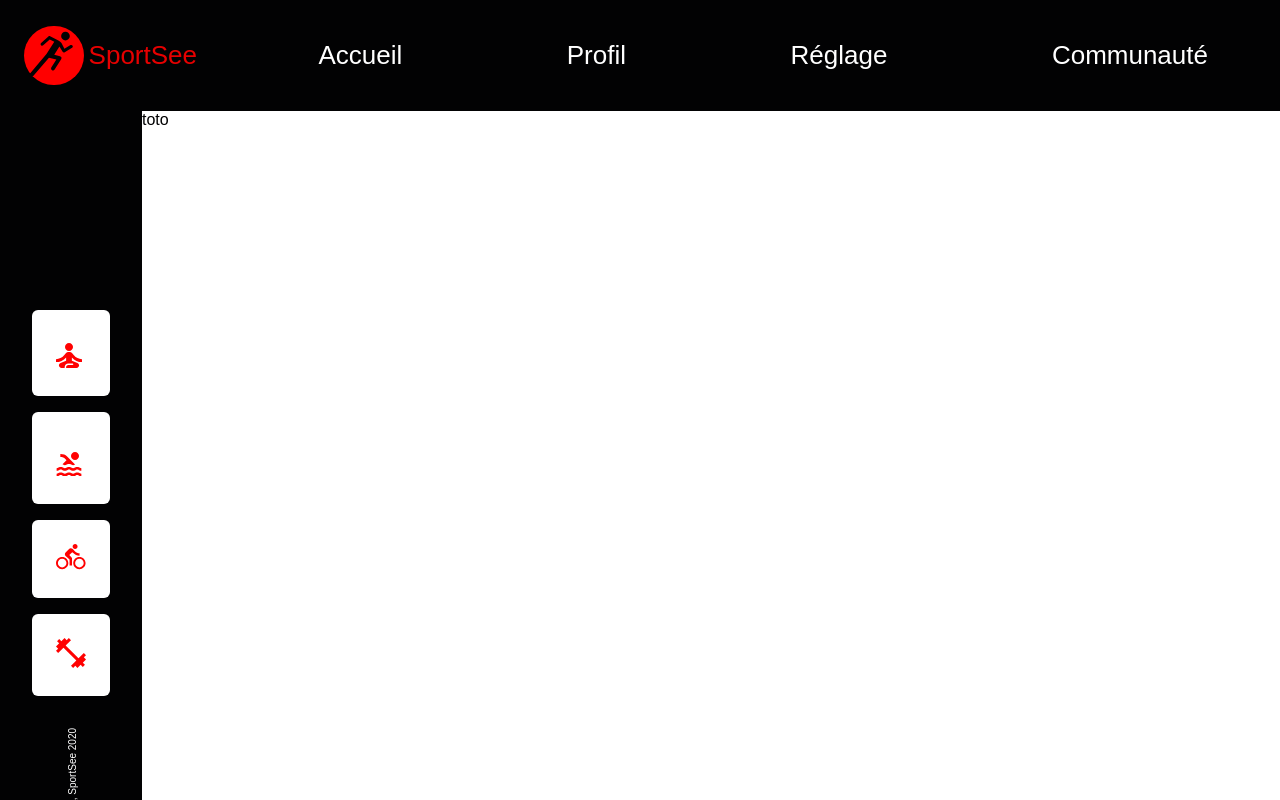
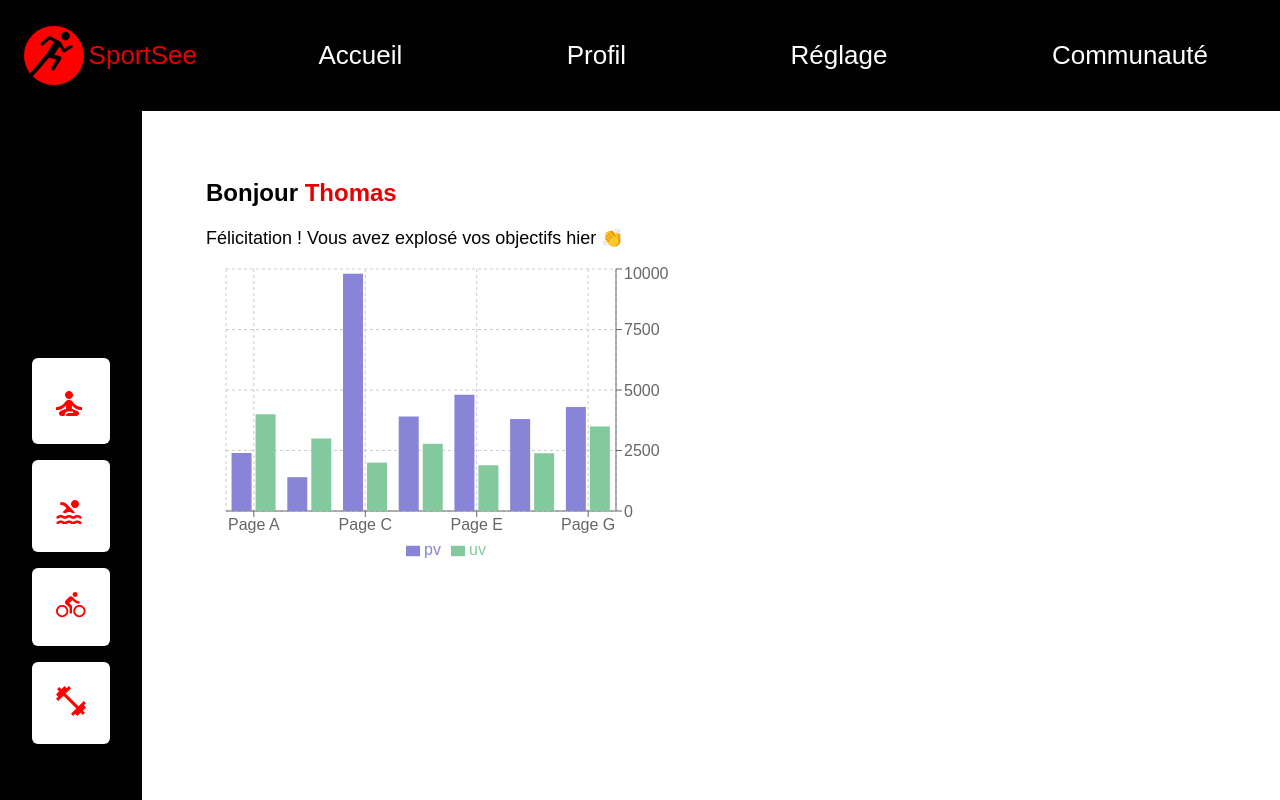
Before and after one commit to mkiera972/AngeleJeremy_12_04102021, a React (Create React App) app in the folder sportsee/: page / in a window 1280 px wide. Shown: the top 800 px of the page. Built offline with nearby package versions, Linux system fonts and the light colour scheme.

Commit message:
Creation of the components folder and movement of files

```diff
--- a/sportsee/package.json
+++ b/sportsee/package.json
@@ -11,6 +11,7 @@
     "react-dom": "^17.0.2",
     "react-router-dom": "^5.3.0",
     "react-scripts": "4.0.3",
+    "recharts": "^2.1.4",
     "web-vitals": "^1.0.1"
   },
   "scripts": {
--- a/sportsee/src/App.js
+++ b/sportsee/src/App.js
@@ -5,8 +5,8 @@ import {
   Switch,
   Route
 } from "react-router-dom";
-import Header from './Header/Header';
-import Home from './Home/Home';
+import Header from './compenants/Header/Header';
+import Home from './compenants/Home/Home';
 
 
 class App extends React.Component {
--- a/sportsee/src/App.scss
+++ b/sportsee/src/App.scss
@@ -18,41 +18,6 @@ body{
   margin: 0 auto;
 }
 
-.App {
-  text-align: center;
+.red{
+  color: $color_red;
 }
-
-.App-logo {
-  height: 40vmin;
-  pointer-events: none;
-}
-
-@media (prefers-reduced-motion: no-preference) {
-  .App-logo {
-    animation: App-logo-spin infinite 20s linear;
-  }
-}
-
-.App-header {
-  background-color: #282c34;
-  min-height: 100vh;
-  display: flex;
-  flex-direction: column;
-  align-items: center;
-  justify-content: center;
-  font-size: calc(10px + 2vmin);
-  color: white;
-}
-
-.App-link {
-  color: #61dafb;
-}
-
-@keyframes App-logo-spin {
-  from {
-    transform: rotate(0deg);
-  }
-  to {
-    transform: rotate(360deg);
-  }
-}
--- a/sportsee/src/Home/Home.js
+++ /dev/null
@@ -1,17 +0,0 @@
-import React from 'react';
-import NavbarLeft from '../NavbarLeft/NavbarLeft';
-
-class Home extends React.Component {
-    render(){
-        return(
-            <section className="content">
-                <NavbarLeft/>
-                <div className="content-right">
-                    toto
-                </div>
-            </section>
-        )
-    }
-}
-
-export default Home;
--- /dev/null
+++ b/sportsee/src/compenants/Home/Home.js
@@ -0,0 +1,87 @@
+import React from 'react';
+import NavbarLeft from '../NavbarLeft/NavbarLeft';
+import { BarChart, Bar, Cell, XAxis, YAxis, CartesianGrid, Tooltip, Legend, ResponsiveContainer } from 'recharts';
+
+class Home extends React.Component {
+    render(){
+        const data = [
+            {
+              name: 'Page A',
+              uv: 4000,
+              pv: 2400,
+              amt: 2400,
+            },
+            {
+              name: 'Page B',
+              uv: 3000,
+              pv: 1398,
+              amt: 2210,
+            },
+            {
+              name: 'Page C',
+              uv: 2000,
+              pv: 9800,
+              amt: 2290,
+            },
+            {
+              name: 'Page D',
+              uv: 2780,
+              pv: 3908,
+              amt: 2000,
+            },
+            {
+              name: 'Page E',
+              uv: 1890,
+              pv: 4800,
+              amt: 2181,
+            },
+            {
+              name: 'Page F',
+              uv: 2390,
+              pv: 3800,
+              amt: 2500,
+            },
+            {
+              name: 'Page G',
+              uv: 3490,
+              pv: 4300,
+              amt: 2100,
+            },
+          ];
+        return(
+            <section className="content">
+                <NavbarLeft/>
+                <div className="content-right">
+                   <h1 className="content-title">Bonjour <span className="red">Thomas</span></h1>
+                   <h2 className="content-subtitle">Félicitation ! Vous avez explosé vos objectifs hier 👏</h2>
+                   <section className="stats">
+                       <div className="stats-activity">
+                       <BarChart
+                            width={500}
+                            height={300}
+                            data={data}
+                            margin={{
+                                top: 5,
+                                right: 30,
+                                left: 20,
+                                bottom: 5
+                            }}
+                            >
+                            <CartesianGrid strokeDasharray="3 3" />
+                            <XAxis dataKey="name" />
+                            <YAxis orientation="right" />
+                            <Tooltip />
+                            <Legend />
+                            <Bar dataKey="pv" fill="#8884d8" width="10"/>
+                            <Bar dataKey="uv" fill="#82ca9d" />
+                            </BarChart>
+                       </div>
+                       <aside className="stats-kcal"></aside>
+                   </section>
+                </div>
+            </section>
+        )
+    }
+}
+
+export default Home;
--- a/sportsee/src/scss/_home.scss
+++ b/sportsee/src/scss/_home.scss
@@ -51,5 +51,12 @@
         background-color: $color_white;
         color: $color_black;
         height: 100vh;
+        padding: 3rem 4rem;
+
+    }
+
+    &-subtitle{
+        font-size: 18px;
+        font-weight: 400;
     }
 }
```
Also changed, not shown: sportsee/src/compenants/Footer/Footer.js (renamed from sportsee/src/Footer/Footer.js), sportsee/src/compenants/Header/Header.js (renamed from sportsee/src/Header/Header.js), sportsee/src/compenants/NavbarLeft/NavbarLeft.js (renamed from sportsee/src/NavbarLeft/NavbarLeft.js), 2 other files (tests, documents, lock files or other folders).
